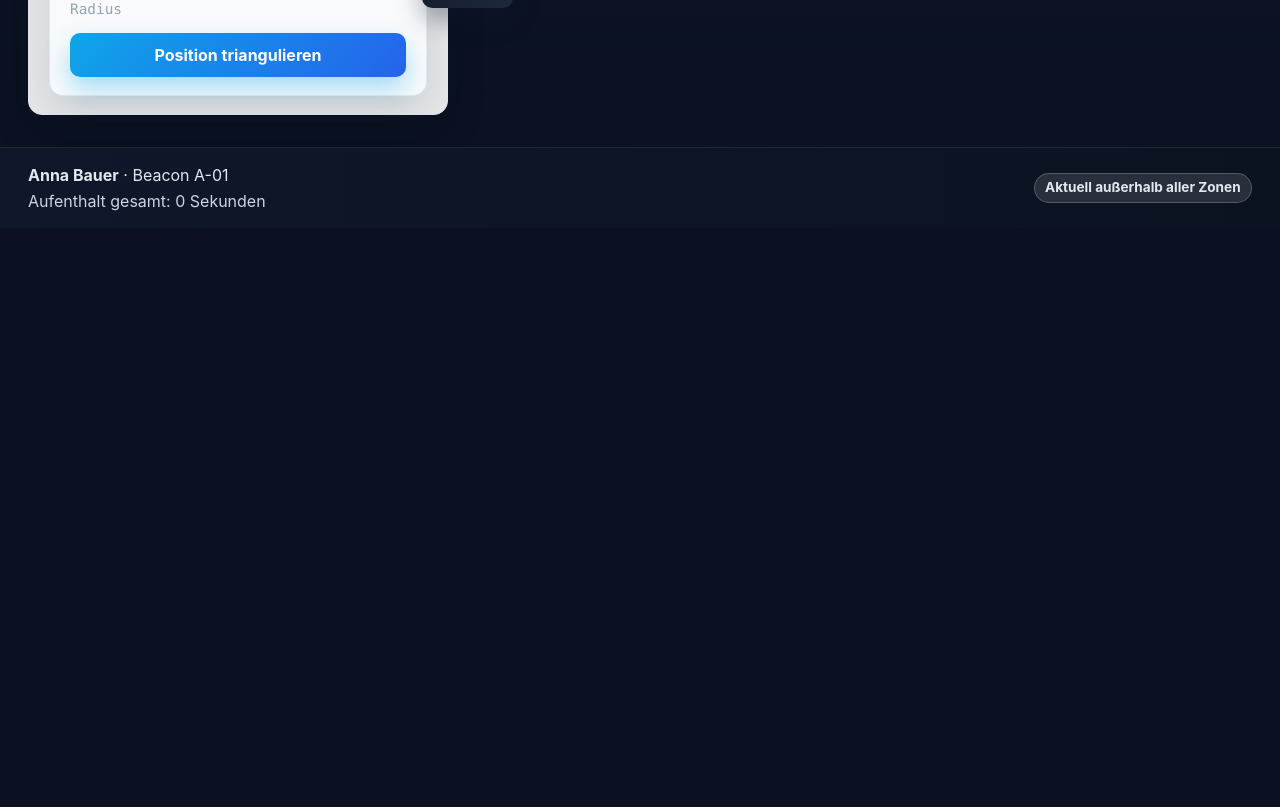
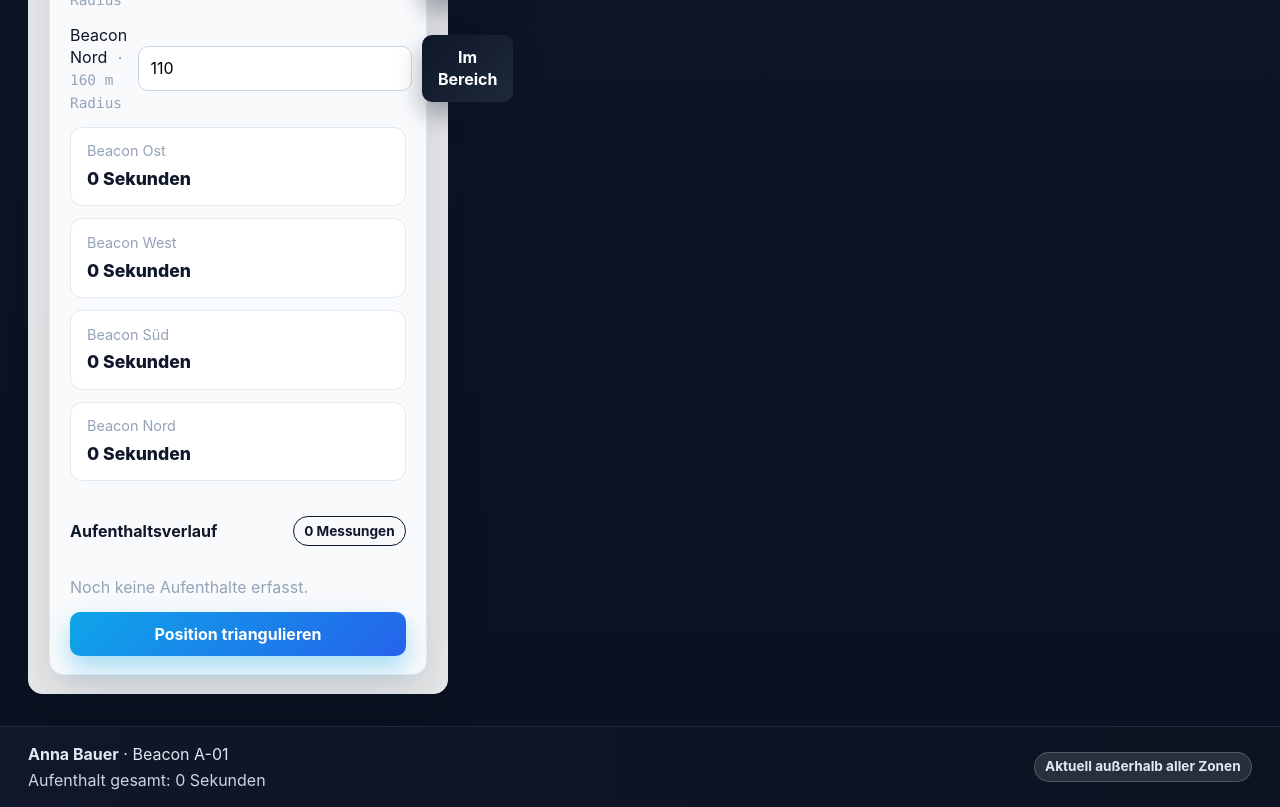
Before and after one commit to raphaelscholle/TakeYourTime, a React (Vite) app: page / in a window 1280 px wide. Shown: the part 1720-2527 px from the top of the page. Before the commit the page ends 1948 px from the top, so only its background shows below. Built offline with nearby package versions, Linux system fonts and the light colour scheme.

Commit message:
Add stay duration tracking and visit history UI

```diff
--- a/src/App.tsx
+++ b/src/App.tsx
@@ -1,12 +1,12 @@
 import { useEffect, useMemo, useState } from 'react';
 import { MapContainer, Marker, Popup, TileLayer, useMapEvents } from 'react-leaflet';
 import { Icon, LatLngExpression, LatLngLiteral } from 'leaflet';
-import { formatDuration, intervalToDuration } from 'date-fns';
 import { BaseStationForm } from './components/BaseStationForm';
 import { BeaconPanel } from './components/BeaconPanel';
 import { BaseStation, Beacon, ConstructionSite, EmployeeLocation } from './types';
 import { calculateTrilateration } from './lib/trilateration';
 import { sampleBaseStations, sampleBeacons, sampleConstructionSites } from './lib/sampleData';
+import { formatMillis } from './lib/time';
 
 const defaultCenter: LatLngExpression = [48.1351, 11.582];
 
@@ -31,11 +31,6 @@ function MapClickHandler({
   return null;
 }
 
-function formatMillis(ms: number) {
-  const duration = intervalToDuration({ start: 0, end: ms });
-  return formatDuration(duration, { delimiter: ', ' }) || '0 Sekunden';
-}
-
 export default function App() {
   const [constructionSites] = useState<ConstructionSite[]>(sampleConstructionSites);
   const [selectedSiteId, setSelectedSiteId] = useState<string | undefined>(sampleConstructionSites[0]?.id);
@@ -45,6 +40,12 @@ export default function App() {
   const [beacons, setBeacons] = useState<Beacon[]>(sampleBeacons);
   const [selectedBeaconId, setSelectedBeaconId] = useState<string | undefined>(sampleBeacons[0]?.id);
   const [beaconLocations, setBeaconLocations] = useState<Record<string, EmployeeLocation | undefined>>({});
+  const [clock, setClock] = useState(Date.now());
+
+  useEffect(() => {
+    const interval = window.setInterval(() => setClock(Date.now()), 1000);
+    return () => window.clearInterval(interval);
+  }, []);
 
   const currentSite = useMemo(
     () => constructionSites.find((site) => site.id === selectedSiteId),
@@ -115,6 +116,7 @@ export default function App() {
       siteId: selectedSiteId ?? constructionSites[0]?.id ?? 'default-site',
       distances: {},
       totalMs: 0,
+      visits: [],
     };
     setBeacons((prev) => [...prev, newBeacon]);
     setSelectedBeaconId(newBeacon.id);
@@ -124,9 +126,23 @@ export default function App() {
     setBeacons((prev) =>
       prev.map((beacon) => {
         if (beacon.id !== beaconId) return beacon;
+        const visits = beacon.visits ?? [];
         const now = Date.now();
         const isLeavingSameStation = beacon.activeBaseStationId === baseStationId;
         const elapsed = beacon.timeStartedAt ? now - beacon.timeStartedAt : 0;
+
+        const closeVisit = (stationId: string, currentVisits: typeof visits) => {
+          const idx = currentVisits.findIndex((visit) => visit.stationId === stationId && !visit.endedAt);
+          if (idx === -1) return currentVisits;
+          const visit = currentVisits[idx];
+          const updated = [...currentVisits];
+          updated[idx] = {
+            ...visit,
+            endedAt: now,
+            durationMs: (visit.durationMs ?? 0) + Math.max(0, now - visit.startedAt),
+          };
+          return updated;
+        };
 
         if (isLeavingSameStation) {
           return {
@@ -134,6 +150,18 @@ export default function App() {
             activeBaseStationId: undefined,
             timeStartedAt: undefined,
             totalMs: beacon.totalMs + elapsed,
+            visits: closeVisit(baseStationId, visits),
+          };
+        }
+
+        if (beacon.activeBaseStationId) {
+          const closedVisits = closeVisit(beacon.activeBaseStationId, visits);
+          return {
+            ...beacon,
+            activeBaseStationId: baseStationId,
+            timeStartedAt: now,
+            totalMs: beacon.totalMs + elapsed,
+            visits: [...closedVisits, { stationId: baseStationId, startedAt: now }],
           };
         }
 
@@ -142,6 +170,7 @@ export default function App() {
           activeBaseStationId: baseStationId,
           timeStartedAt: now,
           totalMs: beacon.totalMs + (beacon.timeStartedAt ? elapsed : 0),
+          visits: [...visits, { stationId: baseStationId, startedAt: now }],
         };
       })
     );
@@ -199,9 +228,9 @@ export default function App() {
             </div>
           </div>
           <p className="subtitle">
-            Mehrere Baustellen mit eigenen Basistationen orchestrieren, BLE-Beacons koppeln und
-            Aufenthaltszeiten automatisch erfassen sobald ein Worker in Reichweite kommt. Die
-            Karte liefert Triangulation aus allen erreichbaren Stationen.
+            Fokus auf Zeiterfassung: Aufenthaltszeiten in Sichtweite aller Basestations nachvollziehen,
+            pro Station die Dauer dokumentieren und den Verlauf transparent halten. Die Karte bleibt als
+            visuelle Ergänzung erhalten.
           </p>
         </div>
 
@@ -244,6 +273,7 @@ export default function App() {
             baseStations={siteBaseStations}
             beacons={siteBeacons}
             selectedBeaconId={selectedBeaconId}
+            clock={clock}
             onSelectBeacon={setSelectedBeaconId}
             onBeaconCreate={upsertBeacon}
             onDistanceChange={upsertDistance}
@@ -329,7 +359,7 @@ export default function App() {
               Aufenthalt gesamt:{' '}
               {formatMillis(
                 selectedBeacon.totalMs +
-                  (selectedBeacon.timeStartedAt ? Date.now() - selectedBeacon.timeStartedAt : 0)
+                  (selectedBeacon.timeStartedAt ? clock - selectedBeacon.timeStartedAt : 0)
               )}
             </div>
           </div>
--- a/src/components/BeaconPanel.tsx
+++ b/src/components/BeaconPanel.tsx
@@ -1,10 +1,12 @@
 import { useMemo, useState } from 'react';
 import { BaseStation, Beacon } from '../types';
+import { formatMillis } from '../lib/time';
 
 interface Props {
   baseStations: BaseStation[];
   beacons: Beacon[];
   selectedBeaconId?: string;
+  clock: number;
   onSelectBeacon: (id: string) => void;
   onBeaconCreate: (worker: string, label: string) => void;
   onDistanceChange: (beaconId: string, baseStationId: string, distance: number) => void;
@@ -16,6 +18,7 @@ export function BeaconPanel({
   baseStations,
   beacons,
   selectedBeaconId,
+  clock,
   onSelectBeacon,
   onBeaconCreate,
   onDistanceChange,
@@ -29,6 +32,36 @@ export function BeaconPanel({
     () => beacons.find((beacon) => beacon.id === selectedBeaconId),
     [beacons, selectedBeaconId]
   );
+
+  const stationDurations = useMemo(() => {
+    if (!selectedBeacon) return [];
+    return baseStations.map((station) => {
+      const totalMs = (selectedBeacon.visits ?? []).reduce((sum, visit) => {
+        if (visit.stationId !== station.id) return sum;
+        const duration = visit.durationMs ?? Math.max(0, (visit.endedAt ?? clock) - visit.startedAt);
+        return sum + duration;
+      }, 0);
+
+      const liveAddition =
+        selectedBeacon.activeBaseStationId === station.id && selectedBeacon.timeStartedAt
+          ? Math.max(0, clock - selectedBeacon.timeStartedAt)
+          : 0;
+
+      return { station, totalMs: totalMs + liveAddition };
+    });
+  }, [baseStations, clock, selectedBeacon]);
+
+  const visitTimeline = useMemo(() => {
+    if (!selectedBeacon) return [];
+    return [...(selectedBeacon.visits ?? [])].sort((a, b) => b.startedAt - a.startedAt);
+  }, [selectedBeacon]);
+
+  const formatTime = (value: number) =>
+    new Intl.DateTimeFormat('de-DE', {
+      hour: '2-digit',
+      minute: '2-digit',
+      second: '2-digit',
+    }).format(value);
 
   const handleAddBeacon = () => {
     if (!workerName.trim() || !beaconLabel.trim()) return;
@@ -94,6 +127,10 @@ export function BeaconPanel({
       {selectedBeacon && (
         <div className="card nested">
           <h3>Signalbereich für {selectedBeacon.worker}</h3>
+          <p className="muted small">
+            Fokus auf Aufenthaltsdauer: Zeiten pro Basestation erfassen und chronologisch nachvollziehen,
+            wann {selectedBeacon.worker} wo anwesend war.
+          </p>
           {baseStations.length === 0 && (
             <p className="muted">Stationen hinzufügen, um Distanzen zu erfassen.</p>
           )}
@@ -122,6 +159,50 @@ export function BeaconPanel({
             </div>
           ))}
 
+          <div className="duration-grid">
+            {stationDurations.map(({ station, totalMs }) => (
+              <div className="duration-card" key={station.id}>
+                <div className="muted small">{station.name}</div>
+                <div className="duration-value">{formatMillis(totalMs)}</div>
+                {selectedBeacon.activeBaseStationId === station.id && (
+                  <span className="pill subtle">gerade im Sichtfeld</span>
+                )}
+              </div>
+            ))}
+          </div>
+
+          <div className="history-block">
+            <div className="history-heading">
+              <h4>Aufenthaltsverlauf</h4>
+              <span className="pill outline">
+                {visitTimeline.length} {visitTimeline.length === 1 ? 'Messung' : 'Messungen'}
+              </span>
+            </div>
+            {visitTimeline.length === 0 && <p className="muted">Noch keine Aufenthalte erfasst.</p>}
+            {visitTimeline.length > 0 && (
+              <ul className="visit-list">
+                {visitTimeline.map((visit, index) => {
+                  const stationName =
+                    baseStations.find((station) => station.id === visit.stationId)?.name ?? 'Station';
+                  const duration = formatMillis(
+                    visit.durationMs ?? Math.max(0, (visit.endedAt ?? clock) - visit.startedAt)
+                  );
+                  return (
+                    <li className="visit-row" key={`${visit.stationId}-${visit.startedAt}-${index}`}>
+                      <div>
+                        <strong>{stationName}</strong>
+                        <div className="muted small">
+                          {formatTime(visit.startedAt)} – {visit.endedAt ? formatTime(visit.endedAt) : 'läuft'}
+                        </div>
+                      </div>
+                      <span className="pill subtle">{duration}</span>
+                    </li>
+                  );
+                })}
+              </ul>
+            )}
+          </div>
+
           <button
             type="button"
             onClick={() => onTriangulate(selectedBeacon.id)}
--- a/src/lib/sampleData.ts
+++ b/src/lib/sampleData.ts
@@ -80,6 +80,7 @@ export const sampleBeacons: Beacon[] = [
       'beacon-north': 110,
     },
     totalMs: 0,
+    visits: [],
   },
   {
     id: 'ben',
@@ -92,6 +93,7 @@ export const sampleBeacons: Beacon[] = [
       'beacon-south': 70,
     },
     totalMs: 0,
+    visits: [],
   },
   {
     id: 'carla',
@@ -104,5 +106,6 @@ export const sampleBeacons: Beacon[] = [
       'augsburg-c': 90,
     },
     totalMs: 0,
+    visits: [],
   },
 ];
--- /dev/null
+++ b/src/lib/time.ts
@@ -0,0 +1,6 @@
+import { formatDuration, intervalToDuration } from 'date-fns';
+
+export function formatMillis(ms: number) {
+  const duration = intervalToDuration({ start: 0, end: ms });
+  return formatDuration(duration, { delimiter: ', ' }) || '0 Sekunden';
+}
--- a/src/styles.css
+++ b/src/styles.css
@@ -357,6 +357,62 @@ button:not(:disabled):hover {
   color: #0f172a;
 }
 
+.duration-grid {
+  display: grid;
+  grid-template-columns: repeat(auto-fit, minmax(180px, 1fr));
+  gap: 0.75rem;
+}
+
+.duration-card {
+  background: white;
+  border: 1px solid #e2e8f0;
+  border-radius: 12px;
+  padding: 0.85rem 1rem;
+  box-shadow: inset 0 1px 0 rgba(255, 255, 255, 0.7);
+  display: flex;
+  flex-direction: column;
+  gap: 0.35rem;
+}
+
+.duration-value {
+  font-weight: 800;
+  font-size: 1.1rem;
+}
+
+.history-block {
+  display: flex;
+  flex-direction: column;
+  gap: 0.75rem;
+  margin-top: 0.25rem;
+}
+
+.history-heading {
+  display: flex;
+  justify-content: space-between;
+  align-items: center;
+  gap: 0.5rem;
+}
+
+.visit-list {
+  list-style: none;
+  margin: 0;
+  padding: 0;
+  display: flex;
+  flex-direction: column;
+  gap: 0.6rem;
+}
+
+.visit-row {
+  display: flex;
+  justify-content: space-between;
+  align-items: center;
+  padding: 0.7rem 0.9rem;
+  border: 1px solid #e2e8f0;
+  border-radius: 12px;
+  background: #fff;
+  box-shadow: 0 10px 24px rgba(15, 23, 42, 0.08);
+}
+
 @media (max-width: 1100px) {
   .header {
     grid-template-columns: 1fr;
```
Also changed, not shown: src/types.ts (+8 -0 lines).
